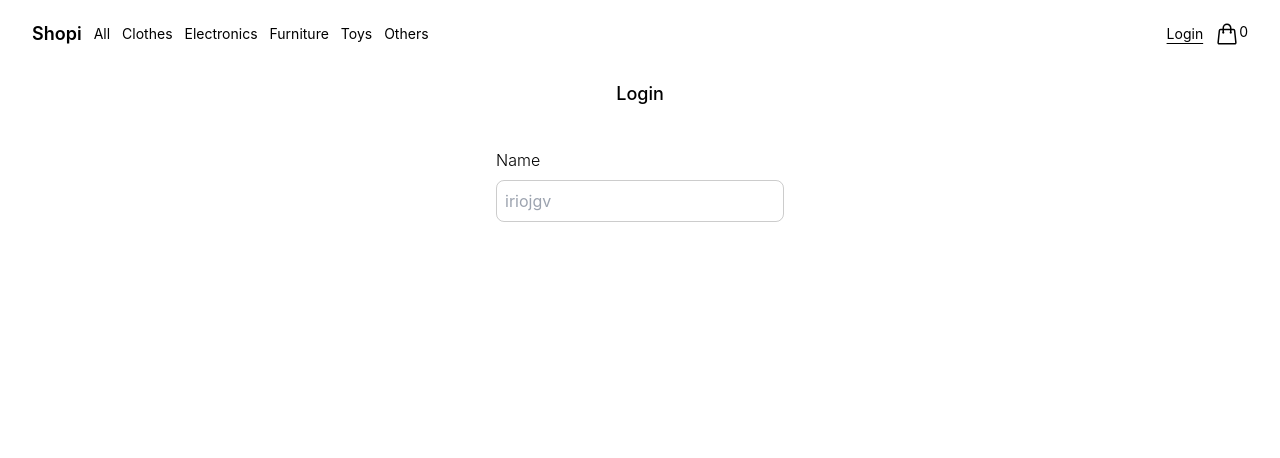
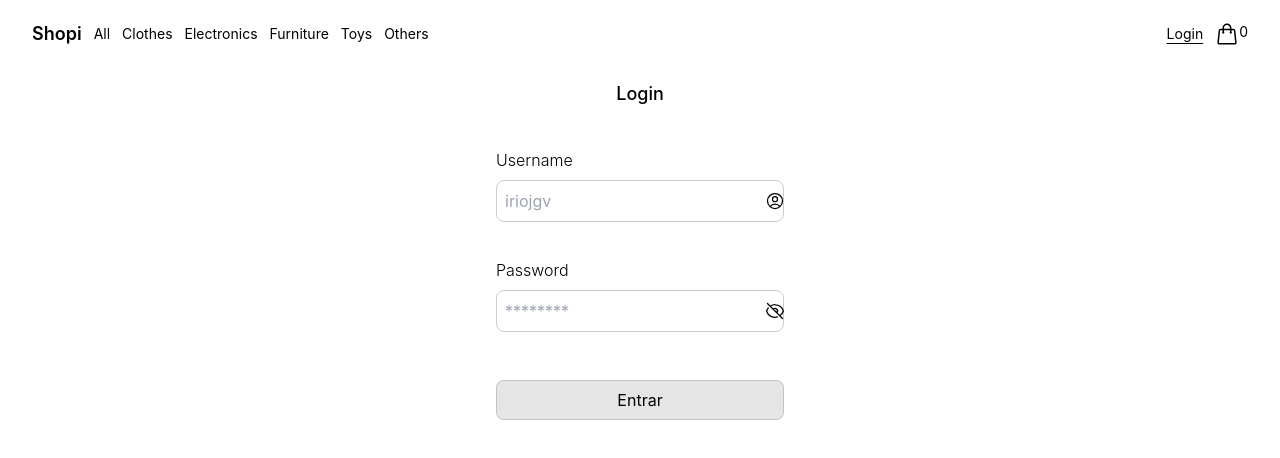
Before and after one commit to iriojose/react-store, a React (Vite) app: page /login in a window 1280 px wide. Shown: the top 458 px of the page. Built offline with nearby package versions, Linux system fonts and the light colour scheme.

Commit message:
implementation new hooks form in login

```diff
--- a/src/components/organisms/LoginForm/index.tsx
+++ b/src/components/organisms/LoginForm/index.tsx
@@ -1,29 +1,86 @@
-import { FC } from "react";
+import { FC, useState, FormEvent } from "react";
 import { Form } from "../../atoms/Form";
 import { Container } from "../../atoms/Container";
 import { Input } from "../../atoms/Input";
+import { Button } from "../../atoms/Button";
+import { useForm2 } from "../../../hooks/useForm2";
+import { useContextProvider } from "../../../store";
+import { useNavigate } from "react-router-dom";
 
-import { useForm2 } from "../../../hooks/useForm2";
+import Eye from "../../../assets/eye.svg"
+import EyeClose  from "../../../assets/eyeClose.svg"
+import UserIcon from "../../../assets/user.svg"
+import { User } from "../../../models/user";
 
 const LoginForm: FC = () => {
-    const { register, formErrors } = useForm2()
+    const { actions } = useContextProvider()
+    const navigate = useNavigate()
+
+    const { register, formErrors, formFields, isFormValid } = useForm2()
+    const [showPassword, setShowPassword] = useState(false)
+
+    const handlerClick = (e: FormEvent) => {
+        e.preventDefault();
+        actions.setUser(formFields as User)
+        navigate("/")
+    }
 
     return (
-        <Form>
+        <Form onSubmit={handlerClick}>
             <Container className="justify-center mt-10">
                 <Input
-                    {...register("name", {
+                    {...register("username", {
+                        required: "This field is required",
+                        emailFormat: "Must be a email",
+                    })}
+                    className={`p-2 rounded-lg border my-2 w-72 ${formErrors.username ? "border-red-200 focus-within:border-red-500":"border-black/20 focus-within:border-black"}`}
+                    placeholder="iriojgv"
+                    label={() => (<div className="font-light mt-2">Username</div>)}
+                    rightIcon={() => (
+                        <img
+                            className="h-5 w-5 ml-3"
+                            src={UserIcon}
+                        />
+                    )}
+                    onError={() => formErrors.username && <span className="text-red-500">{formErrors.username}</span>}
+                />
+
+                <Input
+                    {...register("password", {
                         required: "This field is required",
                         minLength: {
-                            value: 3,
-                            message: "Need to be more than 3 letters"
+                            value: 8,
+                            message: "Need to be more than 8 letters"
                         }
                     })}
-                    className={`p-2 rounded-lg border my-2 w-72 border-black/20 focus-within:border-black`}
-                    placeholder="iriojgv"
-                    label={() => (<div className="font-light mt-2">Name</div>)}
-                    onError={() => formErrors.name && <span className="text-red-500">{formErrors.name}</span>}
+                    type={showPassword ? "text":"password"}
+                    className={`p-2 rounded-lg border w-72 my-2 ${formErrors.password ? "border-red-200 focus-within:border-red-500":"border-black/20 focus-within:border-black"}`}
+                    placeholder="********"
+                    label={() => (<div className="font-light mt-2">Password</div>)}
+                    rightIcon={() => (
+                        <img
+                            className="h-5 w-5 cursor-pointer ml-3"
+                            onClick={() => setShowPassword(!showPassword)}
+                            src={showPassword ? Eye:EyeClose}
+                        />
+                    )}
+                    onError={() => formErrors.password && <span className="text-red-500">{formErrors.password}</span>}
                 />
+
+            </Container>
+
+            <Container className="mt-5">
+                <Button
+                    className={`
+                        relative overflow-hidden border border-black w-full h-10 rounded-lg bg-none group
+                        ${!isFormValid && "border-black/15 bg-black/10 cursor-not-allowed"}`}
+                    disabled={!isFormValid}
+                >
+                    <div className={`relative z-10 ${isFormValid && "transition-colors duration-300 group-hover:text-white"}`}>
+                        Entrar
+                    </div>
+                    {isFormValid && (<span className="absolute inset-0 bg-black/70 transition-transform duration-300 translate-y-full group-hover:translate-y-0"></span>)}
+                </Button>
             </Container>
 
         </Form>
--- a/src/hooks/useForm2.ts
+++ b/src/hooks/useForm2.ts
@@ -1,4 +1,4 @@
-import { useState, ChangeEvent } from "react";
+import { useState, useEffect, useCallback, ChangeEvent } from "react";
 
 type FormState = Record<string, string>
 type FormErrors = Record<string, string>
@@ -23,24 +23,24 @@ const useForm2 = () => {
     const [formFields, setFormFields] = useState<FormState>({})
     const [formErrors, setFormErrors] = useState<FormErrors>({});
     const [validations, setValidations] = useState<Validations>({})
-
+    const [isFormValid, setIsFormValid] = useState(false)
 
     const register = (name: string, rules?: Rules) => {
         if(!(name in formFields)) {
-            setFormFields((prevValues) => ({//add field
-              ...prevValues,
-              [name]: '',
+            setFormFields((prevValues) => ({
+                ...prevValues,
+                [name]: '',
             }));
 
             if(rules) {
-                setValidations(prev => ({//add validations of rules
+                setValidations(prev => ({
                     ...prev,
                     [name]: rules
                 }))
             }
         }
 
-        return {//return params for inputs
+        return {
             name: name,
             value: formFields[name] || "",
             onChange: handleChange,
@@ -55,7 +55,7 @@ const useForm2 = () => {
             [name]: value,
         }));
 
-        let error: string | null = null;//validate of rules
+        let error: string | null = null;
         for (const key of Object.keys(validations[name]) as ACTION_RULES[]) {
             if(validationStrategies[key] && !validationStrategies[key](value, validations[name])){
                 if(typeof validations[name][key] === "string") error = validations[name][key]
@@ -70,10 +70,21 @@ const useForm2 = () => {
         }));
     }
 
+    const checkFormValidity = useCallback(() => {
+        const hasNoErrors = Object.values(formErrors).every(error => !error);
+        const allFieldsFilled = Object.values(formFields).every(value => value.trim() !== '');
+        return hasNoErrors && allFieldsFilled;
+    },[formErrors, formFields]);
+
+    useEffect(() => {
+        setIsFormValid(checkFormValidity());
+    }, [formFields, formErrors, checkFormValidity]);
+
     return {
         register,
         formFields,
-        formErrors
+        formErrors,
+        isFormValid
     }
 }
 
```
